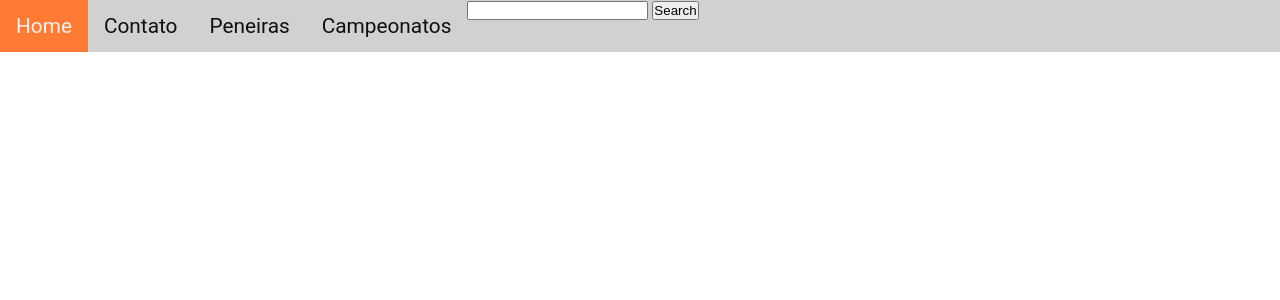
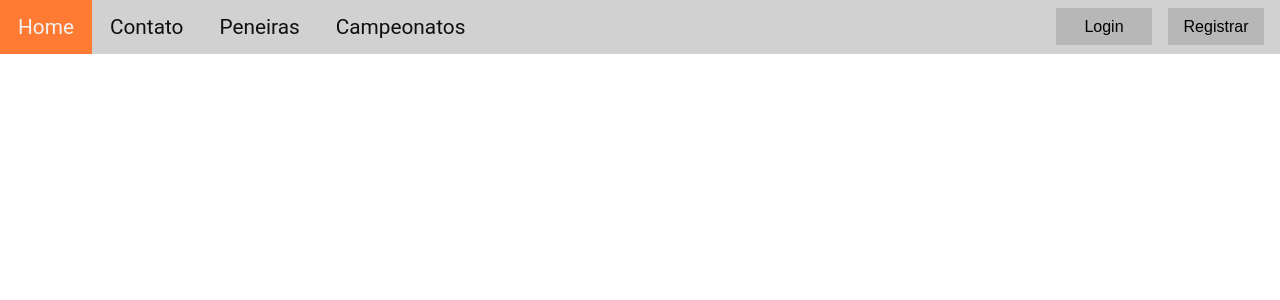
Before and after one commit to MateusPaulino13/InfoSports, a PHP site: page /home.html in a window 1280 px wide. Shown: the top 300 px of the page. Run offline with PHP 8.4, Linux system fonts and the light colour scheme.

Commit message:
Adicionando Botão de login e registro

```diff
--- a/home.html
+++ b/home.html
@@ -8,8 +8,7 @@
             <title>InfoSports - Home</title>
         </head>
         <body>
-            <div class="navbar">
-                <ul>
+            <ul class="navbar">
                 <li class="navbar-item">
                     <a class="active" href="">Home</a>
                 </li>
@@ -23,11 +22,10 @@
                     <a href="">Campeonatos</a>
                 </li>
 
-                    <form>
-                        <input class="search" type="text">
-                        <input type="submit" value="Search">
-                    </form>
+                <div class="login-container">
+                    <button class="registrar">Registrar</button>
+                    <button class="login">Login</button>
+                </div>
             </ul>
-            </div>
         </body>
 </html>
--- a/style/home.css
+++ b/style/home.css
@@ -1,6 +1,13 @@
 * {
     margin: 0;
     padding: 0;
+}
+
+/* Variáveis */
+:root{
+    --ativo: #FF7B33;
+    --navbar: #d1d1d1;
+    --white: #f2f2f2;
 }
 
 body, html {
@@ -8,7 +15,8 @@ body, html {
     font-family: 'Roboto', sans-serif;
 }
 
-ul {
+/* Navbar */
+.navbar {
     list-style-type: none;
     margin: 0;
     padding: 0;
@@ -16,7 +24,7 @@ ul {
     background-color: #d1d1d1;
 }
 
-li {
+.navbar-item {
     float: left;
 }
 
@@ -25,18 +33,33 @@ li a {
     display: block;
     color: rgb(15, 15, 15);
     text-align: center;
-    padding: 14px 16px;
+    padding: 15px 18px;
     text-decoration: none;
     transition: ease-in-out .2s;
 }
 
+.navbar .login-container {
+    float: right;
+}
+
+.navbar .login-container button {
+    float: right;
+    width: 6em;
+    font-size: 1em;
+    padding: .6em .7rem;
+    margin-top: .5em;
+    margin-right: 1em;
+    border: none;
+    background-color: #b2b2b2cb;
+}
+
 .active {
-    color: #f2f2f2;
-    background-color: #FF7B33;
+    color: var(--white);
+    background-color: var(--ativo);
     transition: ease-in-out .2s;
 }
 
 li a:hover:not(.active) {
     color: #f2f2f2;
-    background-color: #333333cb;
+    background-color: #b2b2b2cb;
 }
```
Lines whose indentation alone changed are shown as unchanged.
